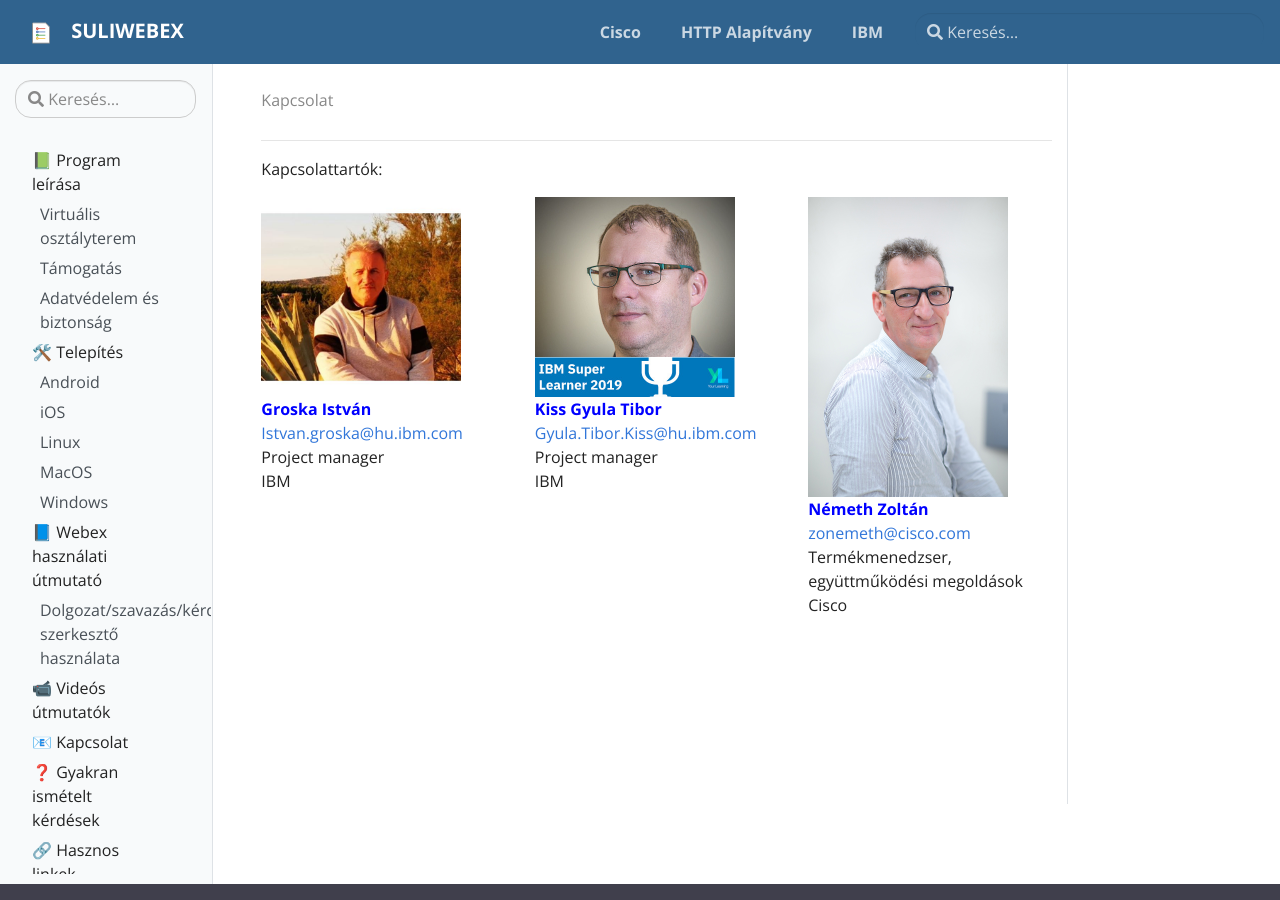
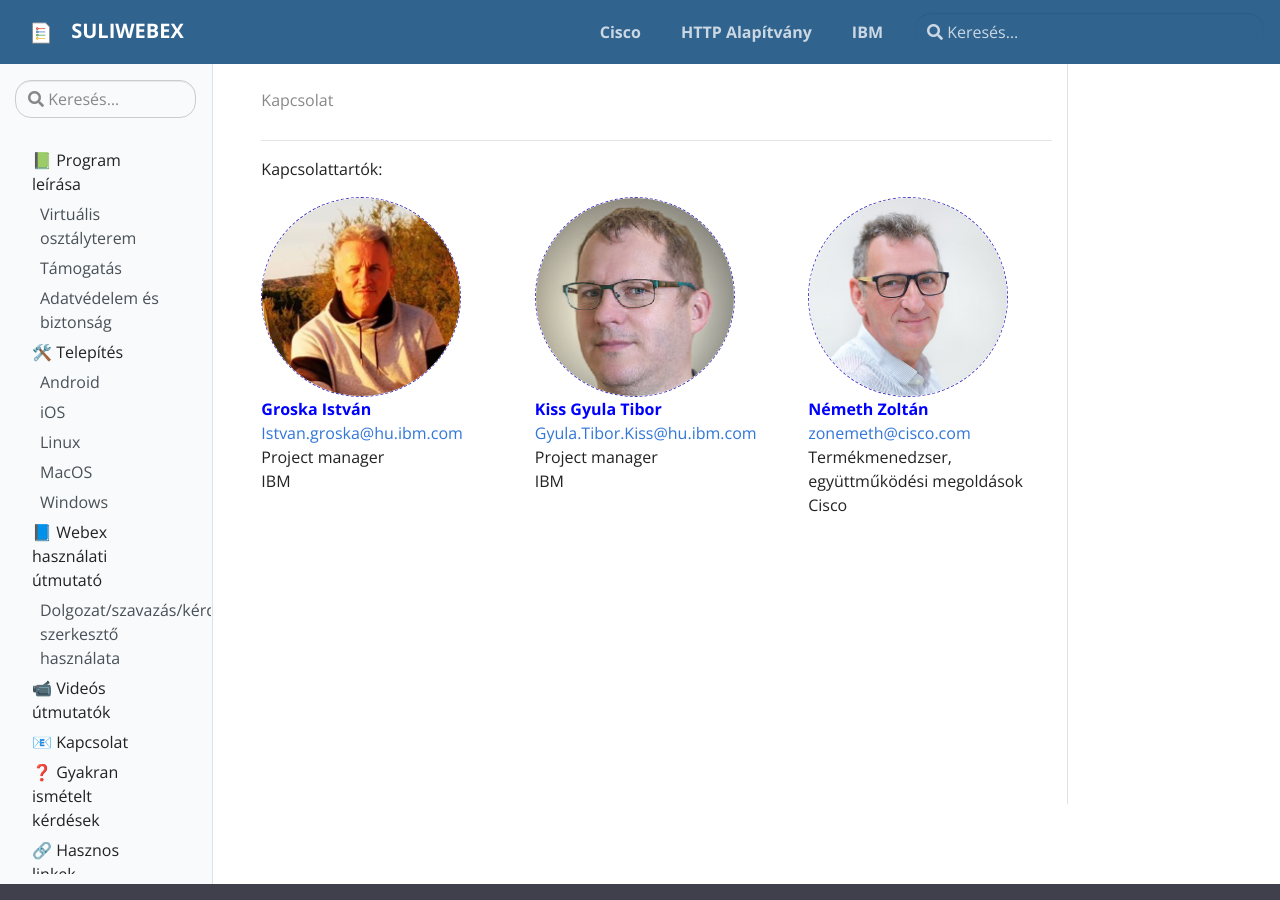
Before and after one commit to suliwebex/suliwebex.github.io, a Jekyll site: the page built from pages/kapcsolat.md, in a window 1280 px wide and 900 px high. Built offline with Jekyll 4.4.1, drawn with Linux system fonts in a browser that asks for light colours.

Commit message:
kör css, képek 400px-esre méretezése

```diff
--- a/_includes/contacts.html
+++ b/_includes/contacts.html
@@ -4,7 +4,7 @@
 
 <div class="col-md-4" markdown="1">
   <img src="/assets/img/contact/{{ contact.picture }}" alt="Picture of {{ contact.name }}"
-    style="max-width: 200px;"  >
+    style="max-width: 200px; border-radius: 50%; border: 1px dashed rgb(67, 53, 192);"  >
   <br>
   <b style="color: blue;">{{ contact.name }}</b>
   <br>
```
Also changed, not shown: assets/img/contact/Zoltan_Nemeth_photo.JPG, assets/img/contact/ibmgroskaistvan.png, assets/img/contact/ibmkissgyula.png.
